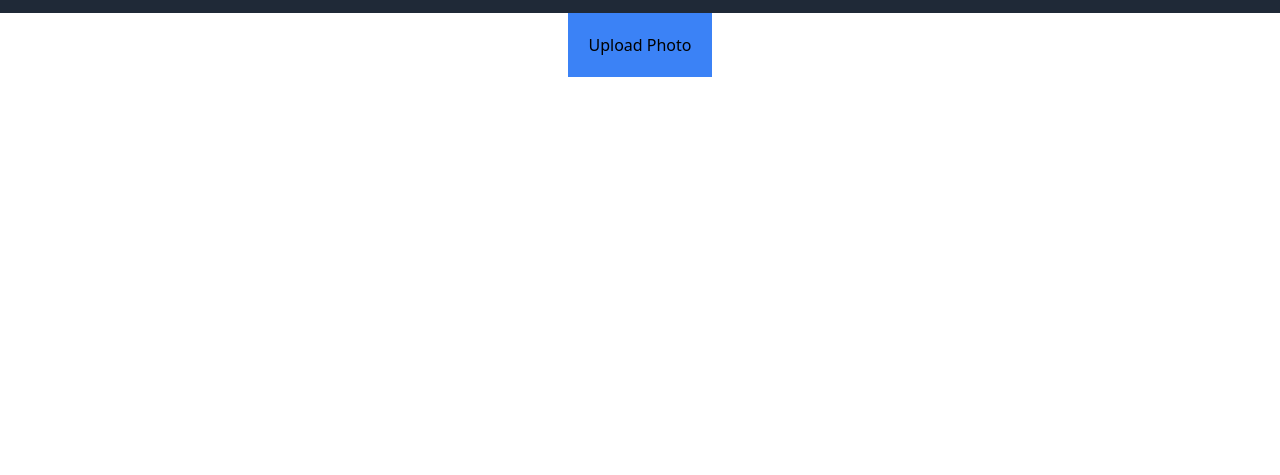
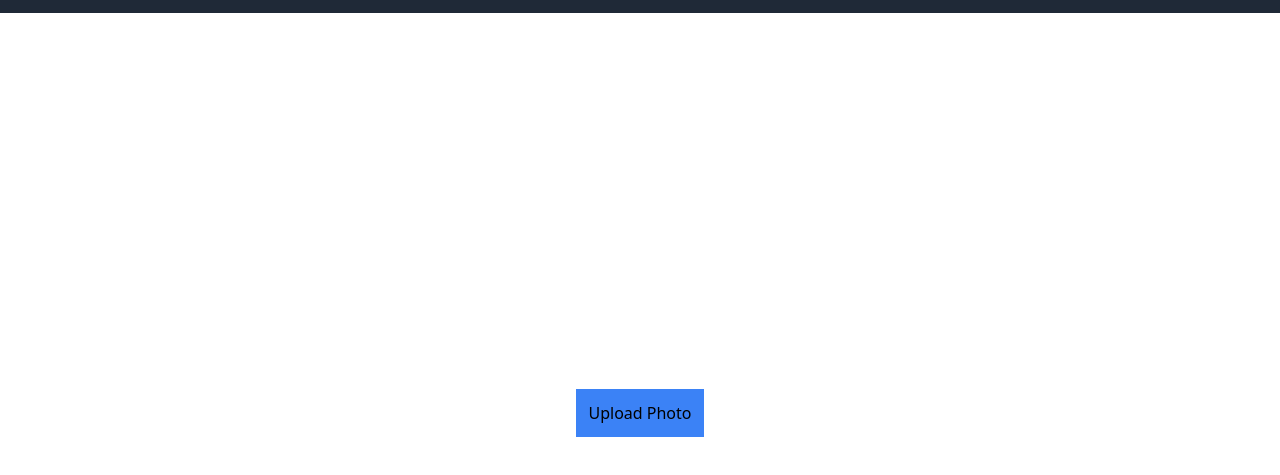
Before and after one commit to Collin-Lung/mobility, a website: page public/index.html in a window 1280 px wide. Shown: the part 47-522 px from the top of the page. Drawn offline with Linux system fonts and the light colour scheme.

Commit message:
experimenting with divs

```diff
--- a/public/index.html
+++ b/public/index.html
@@ -6,7 +6,7 @@
   <title>Mobility Tracker</title>
   <link href="styles.css" rel="stylesheet">
 </head>
-<body>
+<body class="overflow-auto">
 
   <nav class="bg-gray-800 p-4">
     <div class="container mx-auto flex justify-between items-center">
@@ -20,14 +20,12 @@
     </div>
   </nav>
 
-  <main class="flex">
-    <div class="container flex justify-center">
-      <button class="p-5 bg-blue-500">
+  <main>
+    <div class="w-screen h-screen flex justify-center items-center">
+      <button class="p-3 bg-blue-500 ">
         Upload Photo
       </button>
     </div>
-
-
   </main>
 
 </body>
```
Also changed, not shown: public/styles.css.
